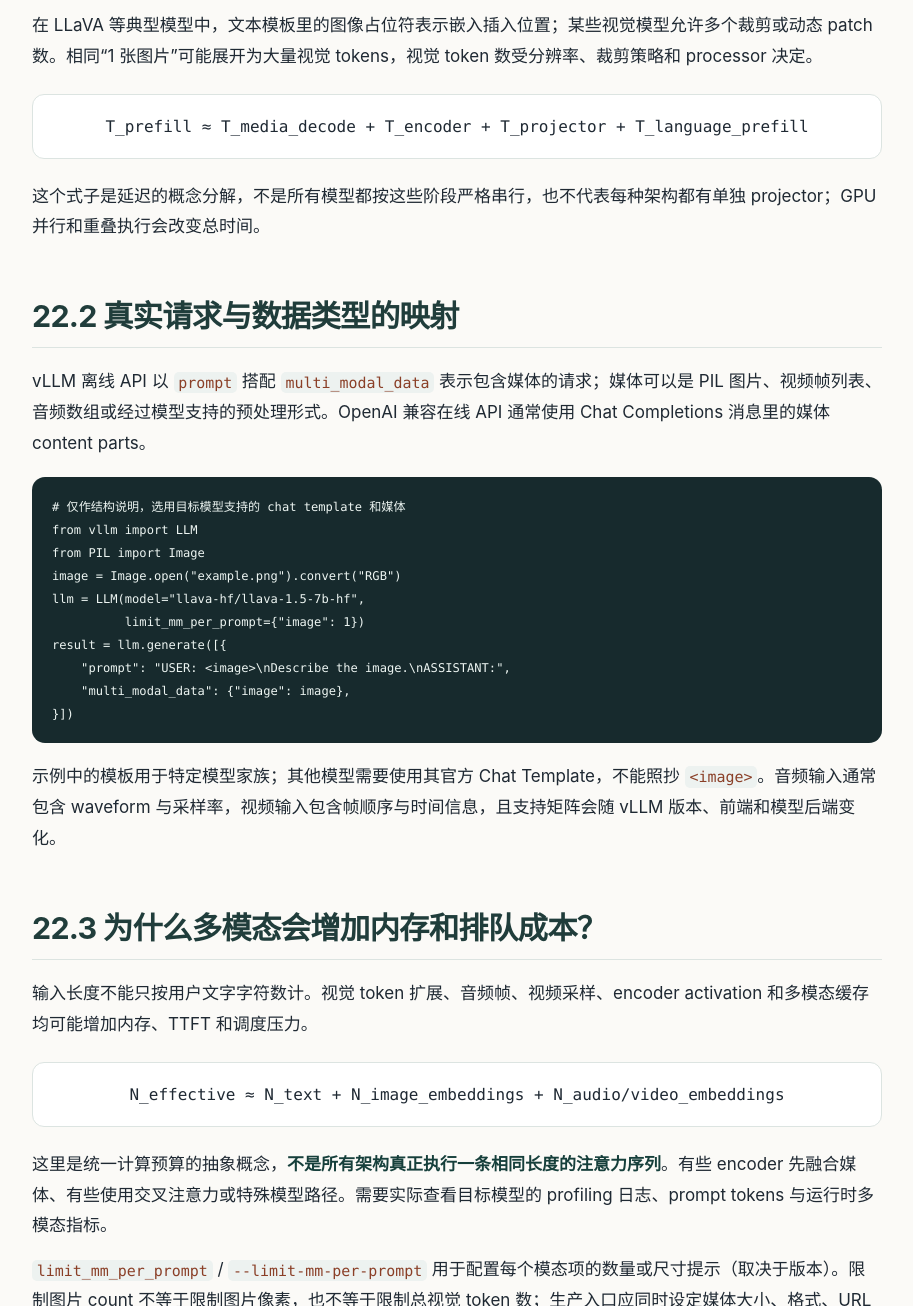
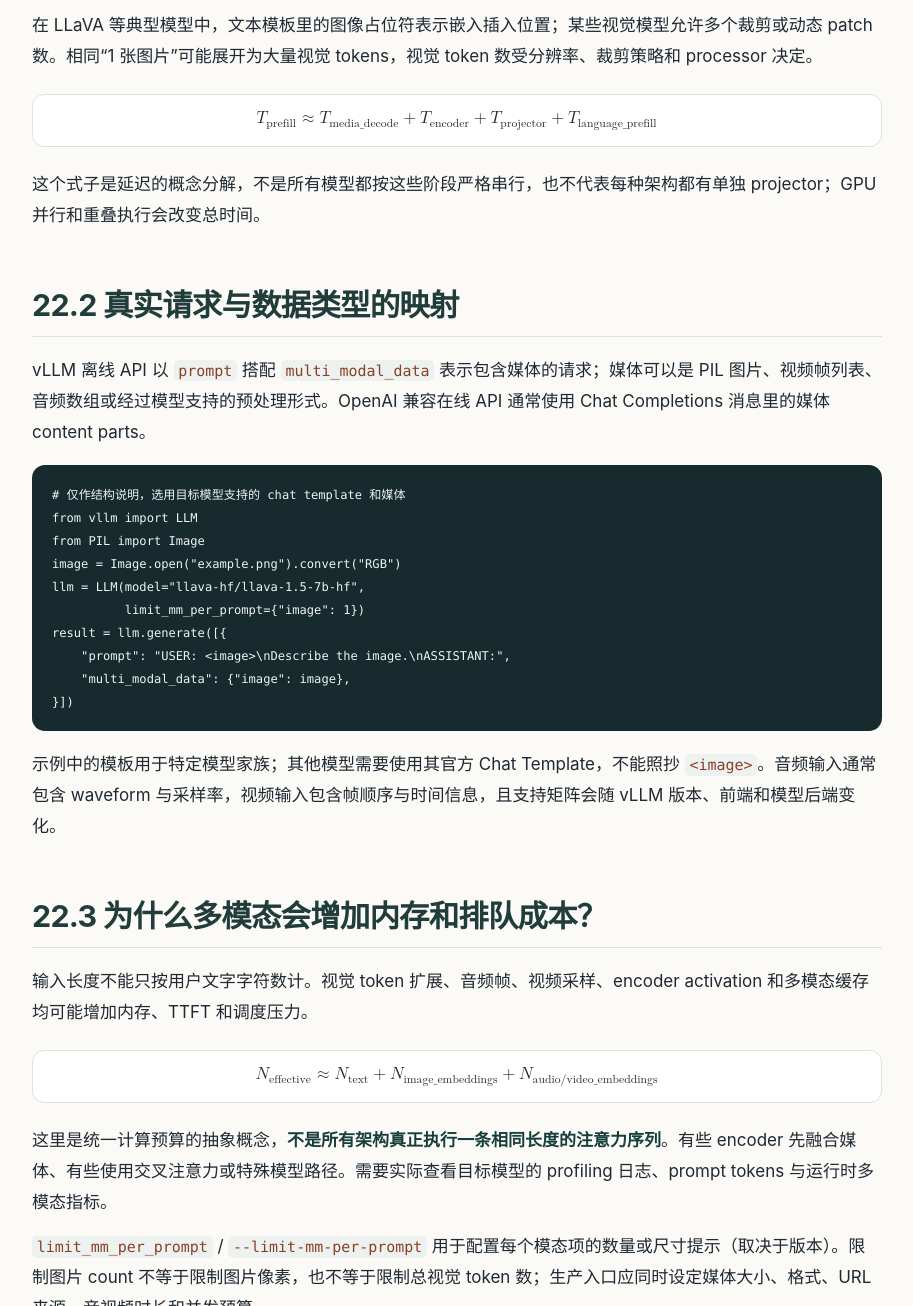
Before and after one commit to 1998x-stack/vllm-tutorial, a plain HTML site: page 22.html in a window 1280 px wide. Shown: the part 1647-2953 px from the top of the page, without its empty margins (270-1183 px from the left). Drawn offline with Linux system fonts and the light colour scheme.

Commit message:
fix(vllm-tutorial): chapters 15, 16 and 22 typeset memory, scheduling and multimodal equations as MathML

```diff
--- a/22.html
+++ b/22.html
@@ -10,7 +10,7 @@
 <section id="path"><h2>22.1 多模态数据不是“把 JPEG 当文字 token”</h2>
 <p>文本路径通常先 tokenize 再映射为 token embeddings；图像路径会经历解码、Resize/Crop/patchify、视觉 encoder 或 projector，并与文本 token embedding 对齐/融合；音频可能涉及声学特征、音频 encoder、timestamp/chunk 边界；视频则包含帧采样与跨帧顺序。<strong>具体融合形式由模型架构定义</strong>，不能把所有 VLM 都画成“ViT 后直接拼在开头”。</p>
 <p>在 LLaVA 等典型模型中，文本模板里的图像占位符表示嵌入插入位置；某些视觉模型允许多个裁剪或动态 patch 数。相同“1 张图片”可能展开为大量视觉 tokens，视觉 token 数受分辨率、裁剪策略和 processor 决定。</p>
-<div class="math-display"><code>T_prefill ≈ T_media_decode + T_encoder + T_projector + T_language_prefill</code></div>
+<div class="math-display" data-math-scroll tabindex="0" role="region" aria-label="多模态 Prefill 时间分解公式，可在窄屏横向滚动查看"><math display="block" aria-label="多模态请求的 Prefill 总时间约等于媒体解码、编码器、投影器和语言模型 Prefill 四段之和"><msub><mi>T</mi><mtext>prefill</mtext></msub><mo>≈</mo><msub><mi>T</mi><mtext>media_decode</mtext></msub><mo>+</mo><msub><mi>T</mi><mtext>encoder</mtext></msub><mo>+</mo><msub><mi>T</mi><mtext>projector</mtext></msub><mo>+</mo><msub><mi>T</mi><mtext>language_prefill</mtext></msub></math></div>
 <p>这个式子是延迟的概念分解，不是所有模型都按这些阶段严格串行，也不代表每种架构都有单独 projector；GPU 并行和重叠执行会改变总时间。</p></section>
 <section id="inputs"><h2>22.2 真实请求与数据类型的映射</h2>
 <p>vLLM 离线 API 以 <code>prompt</code> 搭配 <code>multi_modal_data</code> 表示包含媒体的请求；媒体可以是 PIL 图片、视频帧列表、音频数组或经过模型支持的预处理形式。OpenAI 兼容在线 API 通常使用 Chat Completions 消息里的媒体 content parts。</p>
@@ -28,7 +28,7 @@ result = llm.generate([{
 <p>示例中的模板用于特定模型家族；其他模型需要使用其官方 Chat Template，不能照抄 <code>&lt;image&gt;</code>。音频输入通常包含 waveform 与采样率，视频输入包含帧顺序与时间信息，且支持矩阵会随 vLLM 版本、前端和模型后端变化。</p></section>
 <section id="memory"><h2>22.3 为什么多模态会增加内存和排队成本？</h2>
 <p>输入长度不能只按用户文字字符数计。视觉 token 扩展、音频帧、视频采样、encoder activation 和多模态缓存均可能增加内存、TTFT 和调度压力。</p>
-<div class="math-display"><code>N_effective ≈ N_text + N_image_embeddings + N_audio/video_embeddings</code></div>
+<div class="math-display" data-math-scroll tabindex="0" role="region" aria-label="有效序列长度估算公式，可在窄屏横向滚动查看"><math display="block" aria-label="有效序列长度约等于文本 token 数加上图像嵌入数与音视频嵌入数"><msub><mi>N</mi><mtext>effective</mtext></msub><mo>≈</mo><msub><mi>N</mi><mtext>text</mtext></msub><mo>+</mo><msub><mi>N</mi><mtext>image_embeddings</mtext></msub><mo>+</mo><msub><mi>N</mi><mtext>audio/video_embeddings</mtext></msub></math></div>
 <p>这里是统一计算预算的抽象概念，<strong>不是所有架构真正执行一条相同长度的注意力序列</strong>。有些 encoder 先融合媒体、有些使用交叉注意力或特殊模型路径。需要实际查看目标模型的 profiling 日志、prompt tokens 与运行时多模态指标。</p>
 <p><code>limit_mm_per_prompt</code> / <code>--limit-mm-per-prompt</code> 用于配置每个模态项的数量或尺寸提示（取决于版本）。限制图片 count 不等于限制图片像素，也不等于限制总视觉 token 数；生产入口应同时设定媒体大小、格式、URL 来源、音视频时长和并发预算。</p></section>
 <section id="scheduling"><h2>22.4 从队列到模型执行：调度如何变化？</h2>
```
Also changed, not shown: 15.html (+1 -1 lines), 16.html (+1 -1 lines).
